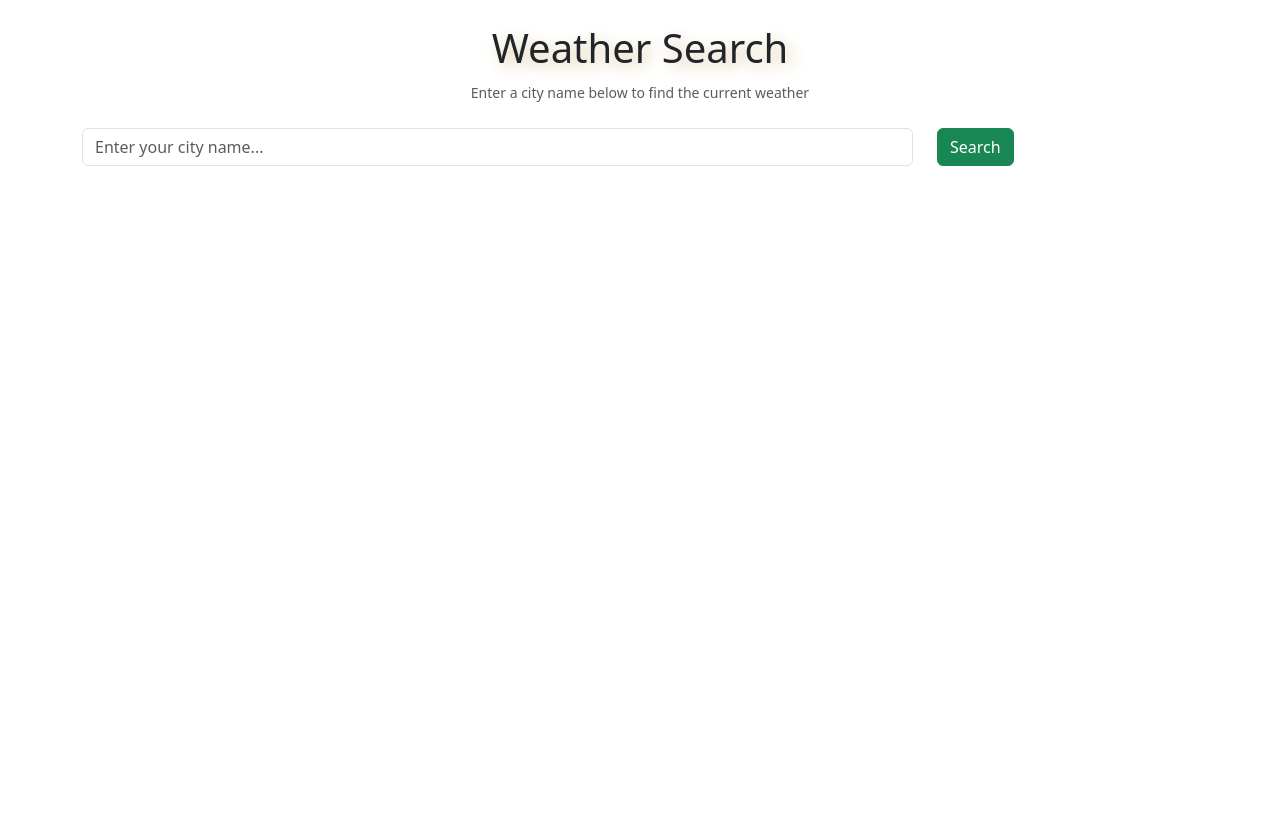
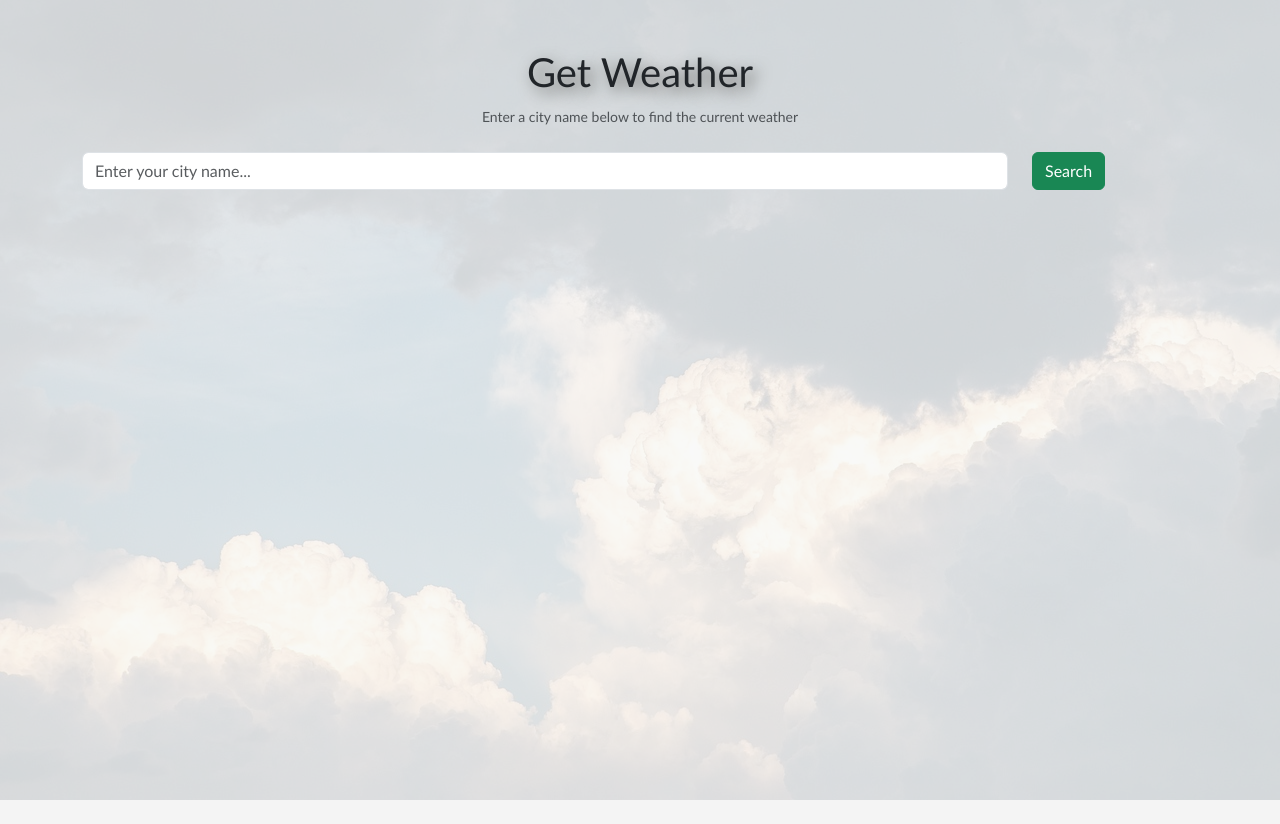
Before and after one commit to pugal26/fsd56wd2-t__Pugal_Activities, a plain HTML site: page index.html in a window 1280 px wide. After the commit the page ends 800 px from the top, so only its background shows below. Drawn offline with nearby package versions, Linux system fonts and the light colour scheme.

Commit message:
readme file updated

```diff
--- a/index.html
+++ b/index.html
@@ -4,21 +4,21 @@
     <meta charset="UTF-8">
     <meta name="viewport" content="width=device-width, initial-scale=1.0">
     <link rel="icon" type="image" href="./Assets/WeatherIcon.png" />
-    <title>Weather Check</title>
+    <title>Get Weather</title>
     <link href="https://cdn.jsdelivr.net/npm/bootstrap@5.3.3/dist/css/bootstrap.min.css" rel="stylesheet" integrity="sha384-QWTKZyjpPEjISv5WaRU9OFeRpok6YctnYmDr5pNlyT2bRjXh0JMhjY6hW+ALEwIH" crossorigin="anonymous">
     <link rel="stylesheet" href="./style.css">
 </head>
 <body>
-    <div class="container mt-4">
+    <div class="container mt-5">
         <div class="row">
             <div class="col text-center">
-                <h1>Weather Search</h1>
+                <h1>Get Weather</h1>
                 <label class="small text-muted">Enter a city name below to find the current weather</label>
             </div>
         </div>
 
         <div class="row mt-4">
-            <div class="col-9">
+            <div class="col-10">
                 <form class="form-inline" onsubmit="getWeather(event)">
                     <input
                         type="text"
@@ -31,7 +31,7 @@
             </div>
 
 
-            <div class="col-3 d-flex justify-content-start">
+            <div class="col-2 d-flex justify-content-start">
                 <button id="searchButton" class="btn btn-success" onclick="getWeather(event)">
                     Search
                 </button>
--- a/style.css
+++ b/style.css
@@ -3,5 +3,21 @@ body, html {
 }
 
 h1 {
-    text-shadow:  5px 5px 15px #DBC9A2;
+    text-shadow:  5px 5px 15px #686764;
 }
+
+body {
+    background-image:url('clouds.jpg');
+    background-repeat: no-repeat;
+    background-position: center;
+    background-size: cover;
+    background-color: rgba(243, 243, 243, 0.9);
+    background-blend-mode: soft-light;
+    display: flex;
+    justify-content: center;;
+}
+
+
+* {
+    font-family: 'Gill Sans', 'Gill Sans MT', Calibri, 'Trebuchet MS', sans-serif;
+}
```
Also changed, not shown: clouds.jpg (added), readme.md (added).
